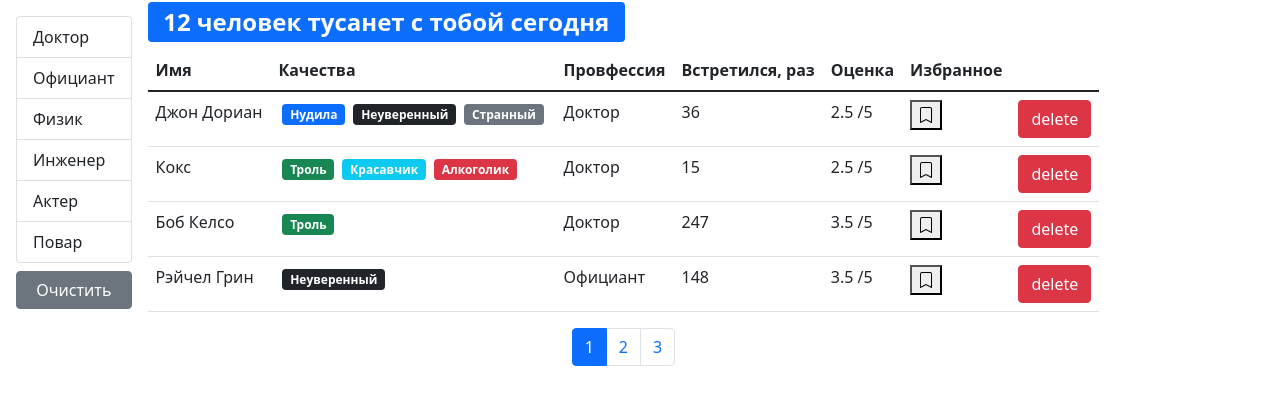
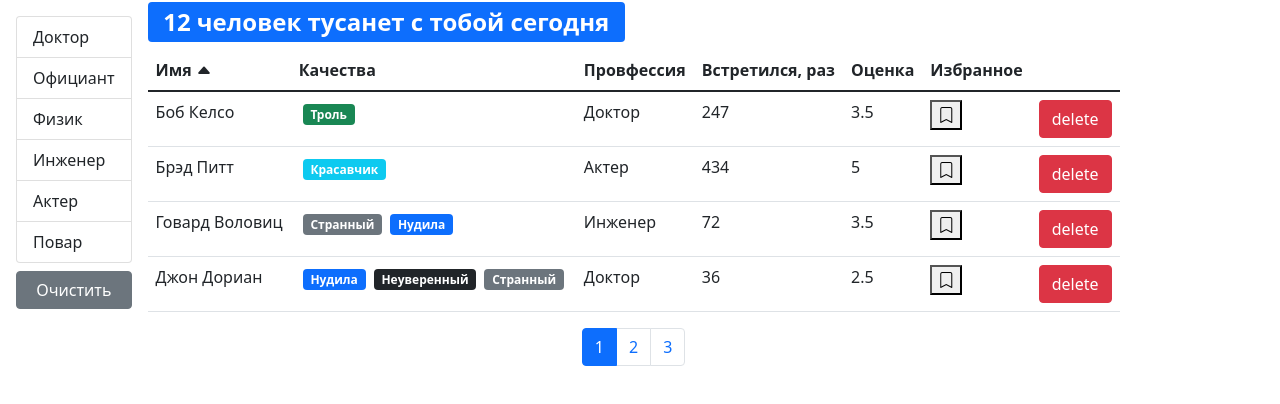
Before and after one commit to sashamx/fast-company, a React (Create React App) app: page / in a window 1280 px wide. Shown: the top 404 px of the page. Built offline with nearby package versions, Linux system fonts and the light colour scheme.

Commit message:
Сортировка задание №1

```diff
--- a/src/app/App.jsx
+++ b/src/app/App.jsx
@@ -1,39 +1,8 @@
-import React, { useState, useEffect } from "react";
+import React from "react";
 import Users from "./components/users";
-import api from "./api";
 
 function App() {
-    const [users, setUsers] = useState();
-
-    useEffect(() => {
-        api.users.default.fetchAll().then((data) => setUsers(data));
-    }, []);
-
-    const handleDelete = (userId) => {
-        setUsers(users.filter((user) => user._id !== userId));
-    };
-    const handleToggleBookMark = (id) => {
-        setUsers(
-            users.map((user) => {
-                if (user._id === id) {
-                    return { ...user, bookmark: !user.bookmark };
-                }
-                return user;
-            })
-        );
-        console.log(id);
-    };
-    return (
-        <div>
-            {users && (
-                <Users
-                    onDelete={handleDelete}
-                    onToggleBookMark={handleToggleBookMark}
-                    users={users}
-                />
-            )}
-        </div>
-    );
+    return <Users />;
 }
 
 export default App;
--- /dev/null
+++ b/src/app/components/qualitiesLiast.jsx
@@ -0,0 +1,19 @@
+import React from "react";
+import PropTypes from "prop-types";
+import Quality from "./quality";
+
+const QualitiesList = ({ qualities }) => {
+    return (
+        <>
+            {qualities.map((qual) => (
+                <Quality {...qual} key={qual._id} />
+            ))}
+        </>
+    );
+};
+
+QualitiesList.propTypes = {
+    qualities: PropTypes.array.isRequired
+};
+
+export default QualitiesList;
--- /dev/null
+++ b/src/app/components/table.jsx
@@ -0,0 +1,29 @@
+import React from "react";
+import TableHeader from "./tableHeader";
+import TableBody from "./tableBody";
+import PropTypes from "prop-types";
+
+const Table = ({ onSort, selectedSort, columns, data, children }) => {
+    return (
+        <>
+            <table className="table">
+                {children || (
+                    <>
+                        <TableHeader {...{ onSort, selectedSort, columns }} />
+                        <TableBody {...{ columns, data }} />
+                    </>
+                )}
+            </table>
+        </>
+    );
+};
+
+Table.propTypes = {
+    data: PropTypes.array,
+    onSort: PropTypes.func,
+    selectedSort: PropTypes.object,
+    columns: PropTypes.object,
+    children: PropTypes.array
+};
+
+export default Table;
--- /dev/null
+++ b/src/app/components/tableBody.jsx
@@ -0,0 +1,34 @@
+import React from "react";
+import PropTypes from "prop-types";
+import _ from "lodash";
+
+const TableBody = ({ data, columns }) => {
+    const renderContent = (item, column) => {
+        if (columns[column].component) {
+            const component = columns[column].component;
+            if (typeof component === "function") {
+                return component(item);
+            }
+            return component;
+        }
+        return _.get(item, columns[column].path);
+    };
+    return (
+        <tbody>
+            {data.map((item) => (
+                <tr key={item._id}>
+                    {Object.keys(columns).map((column) => (
+                        <td key={column}>{renderContent(item, column)}</td>
+                    ))}
+                </tr>
+            ))}
+        </tbody>
+    );
+};
+
+TableBody.propTypes = {
+    data: PropTypes.array.isRequired,
+    columns: PropTypes.object.isRequired
+};
+
+export default TableBody;
--- /dev/null
+++ b/src/app/components/tableHeader.jsx
@@ -0,0 +1,55 @@
+import React from "react";
+import PropTypes from "prop-types";
+
+const TableHeader = ({ onSort, selectedSort, columns }) => {
+    const handleSort = (name) => {
+        if (selectedSort.path === name) {
+            onSort({
+                ...selectedSort,
+                order: selectedSort.order === "asc" ? "desc" : "asc"
+            });
+        } else {
+            onSort({ path: name, order: "asc" });
+        }
+    };
+
+    const renderIcon = (path) => {
+        if (selectedSort.path === path) {
+            const iconClass =
+                selectedSort.order === "asc"
+                    ? "bi bi-caret-up-fill"
+                    : "bi bi-caret-down-fill";
+
+            return <i className={iconClass}></i>;
+        }
+    };
+    return (
+        <thead>
+            <tr>
+                {Object.keys(columns).map((column) => (
+                    <th
+                        key={column}
+                        onClick={
+                            columns[column].path
+                                ? () => handleSort(columns[column].path)
+                                : undefined
+                        }
+                        {...{ role: columns[column].path && "button" }}
+                        scope="col"
+                    >
+                        {columns[column].name}{" "}
+                        {renderIcon(columns[column].path)}
+                    </th>
+                ))}
+            </tr>
+        </thead>
+    );
+};
+
+TableHeader.propTypes = {
+    onSort: PropTypes.func.isRequired,
+    selectedSort: PropTypes.object.isRequired,
+    columns: PropTypes.object.isRequired
+};
+
+export default TableHeader;
--- a/src/app/components/user.jsx
+++ /dev/null
@@ -1,56 +0,0 @@
-import React from "react";
-import PropTypes from "prop-types";
-import Quality from "./quality";
-import BookMark from "./bookmark";
-const User = ({
-    _id,
-    name,
-    qualities,
-    profession,
-    completedMeetings,
-    rate,
-    onDelete,
-    bookmark,
-    onToggleBookMark
-}) => {
-    return (
-        <tr>
-            <td>{name}</td>
-            <td>
-                {qualities.map((qual) => (
-                    <Quality {...qual} key={qual._id} />
-                ))}
-            </td>
-            <td>{profession.name}</td>
-            <td>{completedMeetings}</td>
-            <td>{rate} /5</td>
-            <td>
-                <BookMark
-                    status={bookmark}
-                    onClick={() => onToggleBookMark(_id)}
-                />
-            </td>
-            <td>
-                <button
-                    onClick={() => onDelete(_id)}
-                    className="btn btn-danger"
-                >
-                    delete
-                </button>
-            </td>
-        </tr>
-    );
-};
-User.propTypes = {
-    _id: PropTypes.string.isRequired,
-    name: PropTypes.string.isRequired,
-    qualities: PropTypes.array,
-    profession: PropTypes.object.isRequired,
-    completedMeetings: PropTypes.number.isRequired,
-    rate: PropTypes.number.isRequired,
-    onDelete: PropTypes.func.isRequired,
-    bookmark: PropTypes.bool,
-    onToggleBookMark: PropTypes.func.isRequired
-};
-
-export default User;
--- a/src/app/components/users.jsx
+++ b/src/app/components/users.jsx
@@ -1,18 +1,38 @@
 import React, { useState, useEffect } from "react";
-import PropTypes from "prop-types";
 import { paginate } from "../utils/paginate";
 import Pagination from "./pagination";
-import User from "./user";
 import GroupList from "./groupList";
 import api from "../api";
 import SearchStatus from "./searchStatus";
+import UserTable from "./usersTable";
 import _ from "lodash";
 
-const Users = ({ users: allUsers, ...rest }) => {
+const Users = () => {
     const [currentPage, setCurrentPage] = useState(1);
     const [professions, setProfessions] = useState();
     const [selectedProf, setSelectedProf] = useState();
+    const [sortBy, setSortBy] = useState({ path: "name", order: "asc" });
     const pageSize = 4;
+
+    const [users, setUsers] = useState();
+
+    useEffect(() => {
+        api.users.default.fetchAll().then((data) => setUsers(data));
+    }, []);
+
+    const handleDelete = (userId) => {
+        setUsers(users.filter((user) => user._id !== userId));
+    };
+    const handleToggleBookMark = (id) => {
+        setUsers(
+            users.map((user) => {
+                if (user._id === id) {
+                    return { ...user, bookmark: !user.bookmark };
+                }
+                return user;
+            })
+        );
+    };
 
     useEffect(() => {
         api.professions.fetchAll().then((data) => setProfessions(data));
@@ -26,18 +46,28 @@
         setCurrentPage(pageIndex);
     };
 
-    const filtredUsers = selectedProf
-        ? allUsers.filter((user) => _.isEqual(user.profession, selectedProf))
-        : allUsers;
-    const count = filtredUsers.length;
-    const usersCrop = paginate(filtredUsers, currentPage, pageSize);
-
     useEffect(() => {
         setCurrentPage(1);
     }, [selectedProf]);
 
+    if (users) {
+        const filtredUsers = selectedProf
+            ? users.filter((user) => _.isEqual(user.profession, selectedProf))
+            : users;
+        const count = filtredUsers.length;
+        const sortedUsers = _.orderBy(
+            filtredUsers,
+            [sortBy.path],
+            [sortBy.order]
+        );
+        const usersCrop = paginate(sortedUsers, currentPage, pageSize);
+
         const clearFilter = () => {
             setSelectedProf();
+        };
+
+        const handleSort = (item) => {
+            setSortBy(item);
         };
 
         return (
@@ -62,24 +92,13 @@
                 <div className="d-flex flex-column">
                     <SearchStatus length={count} />
                     {count > 0 && (
-                    <table className="table">
-                        <thead>
-                            <tr>
-                                <th scope="col">Имя</th>
-                                <th scope="col">Качества</th>
-                                <th scope="col">Провфессия</th>
-                                <th scope="col">Встретился, раз</th>
-                                <th scope="col">Оценка</th>
-                                <th scope="col">Избранное</th>
-                                <th />
-                            </tr>
-                        </thead>
-                        <tbody>
-                            {usersCrop.map((user) => (
-                                <User {...rest} {...user} key={user._id} />
-                            ))}
-                        </tbody>
-                    </table>
+                        <UserTable
+                            users={usersCrop}
+                            onDelete={handleDelete}
+                            onToggleBookMark={handleToggleBookMark}
+                            onSort={handleSort}
+                            selectedSort={sortBy}
+                        />
                     )}
                     <div className="d-flex justify-content-center">
                         <Pagination
@@ -92,9 +111,8 @@
                 </div>
             </div>
         );
-};
-Users.propTypes = {
-    users: PropTypes.array
+    }
+    return "Loading...";
 };
 
 export default Users;
--- /dev/null
+++ b/src/app/components/usersTable.jsx
@@ -0,0 +1,58 @@
+import React from "react";
+import PropTypes from "prop-types";
+import BookMark from "./bookmark";
+import QualitiesList from "./qualitiesLiast";
+import Table from "./table";
+
+const UserTable = ({
+    users,
+    onSort,
+    selectedSort,
+    onToggleBookMark,
+    onDelete
+}) => {
+    const columns = {
+        name: { path: "name", name: "Имя" },
+        qualities: {
+            name: "Качества",
+            component: (user) => <QualitiesList qualities={user.qualities} />
+        },
+        professions: { path: "profession.name", name: "Провфессия" },
+        completedMeetings: {
+            path: "completedMeetings",
+            name: "Встретился, раз"
+        },
+        rate: { path: "rate", name: "Оценка" },
+        bookmark: {
+            path: "bookmark",
+            name: "Избранное",
+            component: (user) => (
+                <BookMark
+                    status={user.bookmark}
+                    onClick={() => onToggleBookMark(user._id)}
+                />
+            )
+        },
+        delete: {
+            component: (user) => (
+                <button
+                    onClick={() => onDelete(user._id)}
+                    className="btn btn-danger"
+                >
+                    delete
+                </button>
+            )
+        }
+    };
+    return <Table {...{ onSort, selectedSort, columns, data: users }} />;
+};
+
+UserTable.propTypes = {
+    users: PropTypes.array.isRequired,
+    onSort: PropTypes.func.isRequired,
+    onDelete: PropTypes.func.isRequired,
+    onToggleBookMark: PropTypes.func.isRequired,
+    selectedSort: PropTypes.object.isRequired
+};
+
+export default UserTable;
```
Lines whose indentation alone changed are shown as unchanged.
